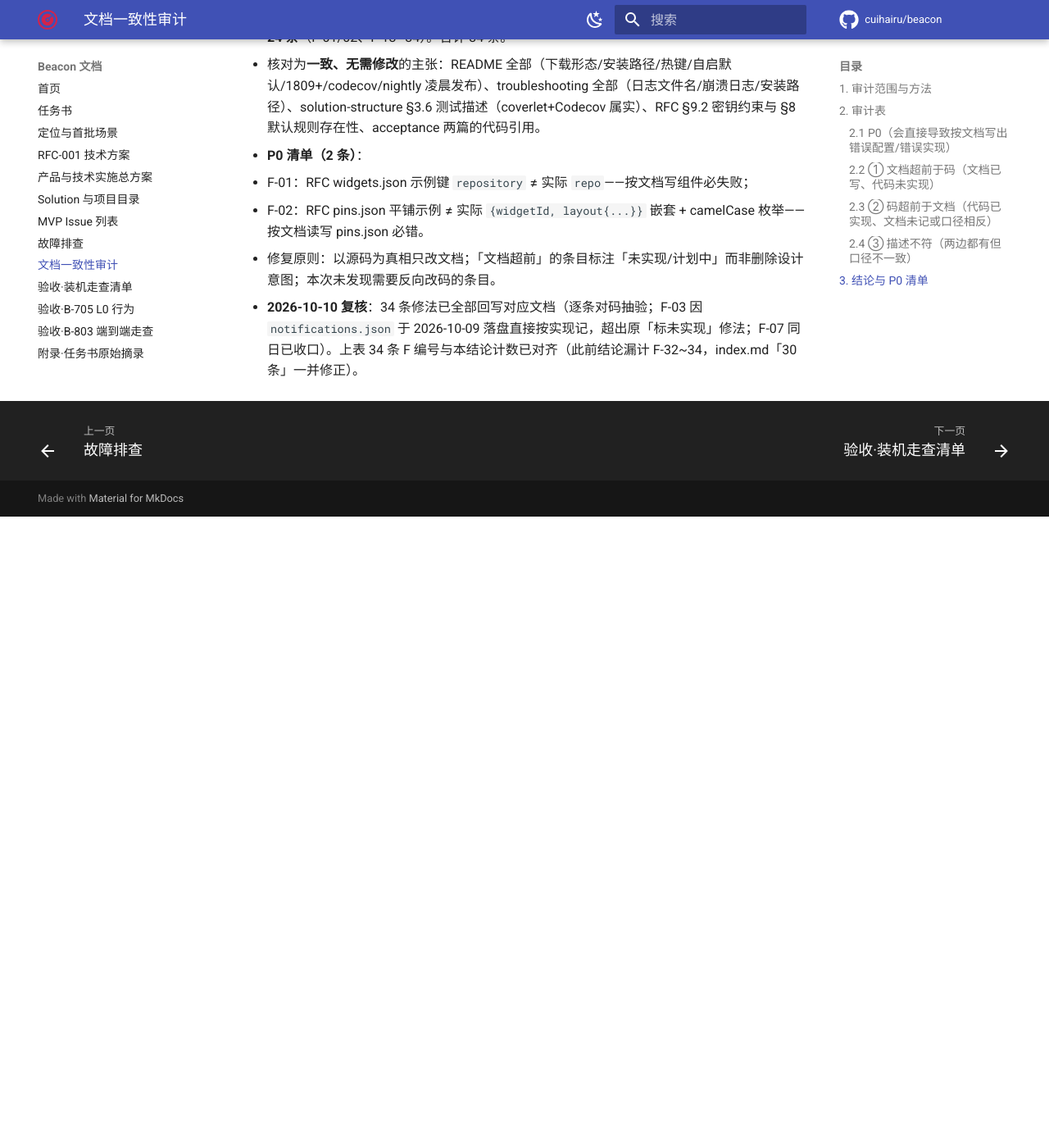
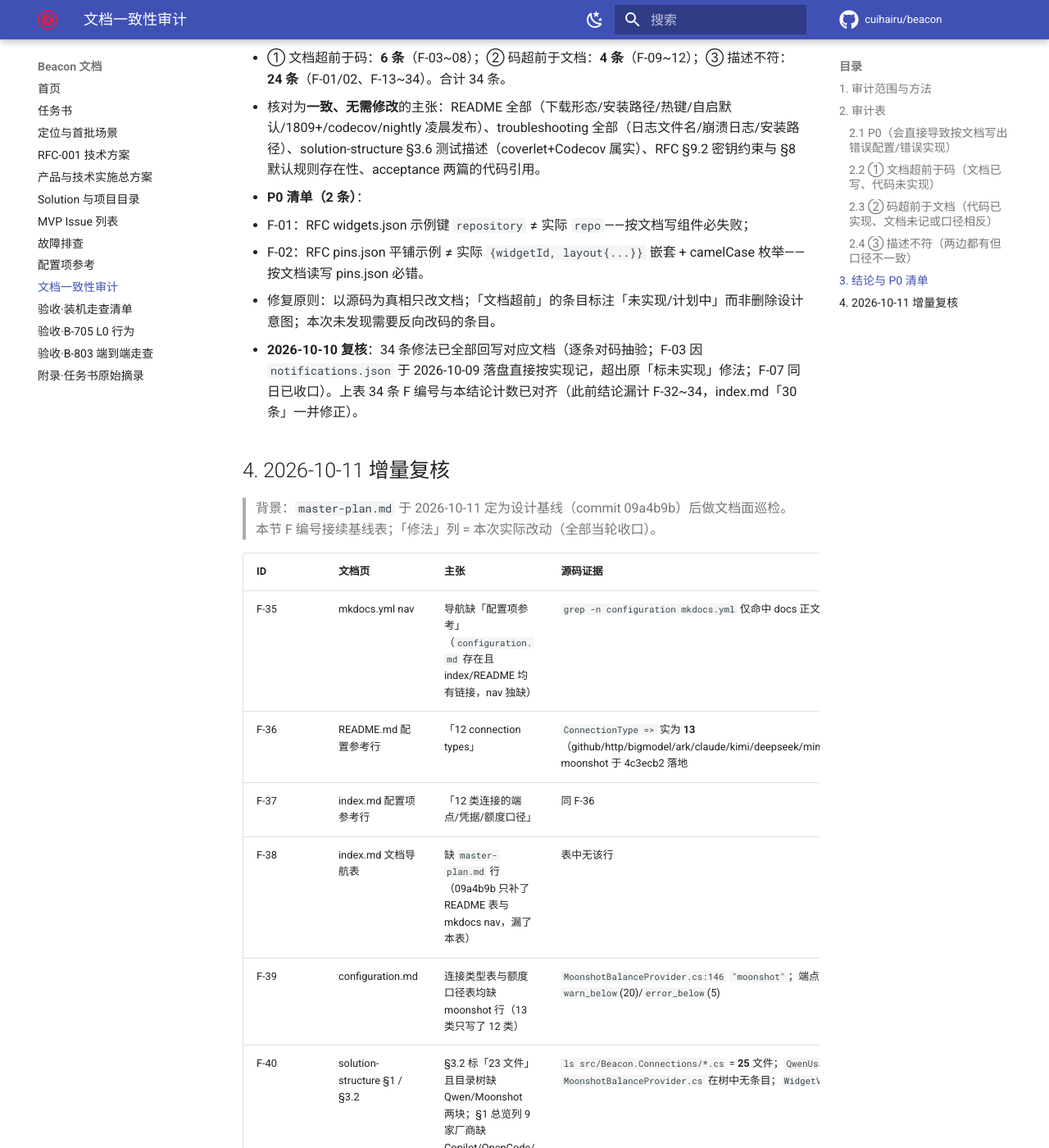
Before and after one commit to cuihairu/beacon, an MkDocs documentation site: the page built from docs/审计-文档一致性.md, in a window 1280 px wide and 1400 px high, scrolled down 5478 px. Shown: the whole window at 82% size. Built offline with MkDocs 1.6.1 and Material for MkDocs 9.7.7, drawn with Linux system fonts in a browser that asks for light colours; comment, search, counter and statistics services are not loaded; before the commit the page ends 6108 px from its top, so only the background shows below that; some of the changed text lies outside the part shown.

Commit message:
docs: fix stale counts and missing entries in doc face

```diff
--- a/docs/审计-文档一致性.md
+++ b/docs/审计-文档一致性.md
@@ -6,7 +6,7 @@
 
 ## 1. 审计范围与方法
 
-文档面共 11 个：`README.md`、`docs/{index,mission,mission-excerpt,mvp-issues,positioning,solution-structure,troubleshooting}.md`、`docs/acceptance-{B705-L0-behavior,B803-e2e-walkthrough}.md`、`docs/rfc/RFC-001-technical-design.md`，另核对 `mkdocs.yml` 导航。
+文档面共 14 个：`README.md`、`docs/{index,mission,mission-excerpt,mvp-issues,positioning,solution-structure,troubleshooting,configuration,master-plan,acceptance-checklist}.md`、`docs/acceptance-{B705-L0-behavior,B803-e2e-walkthrough}.md`、`docs/rfc/RFC-001-technical-design.md`，另核对 `mkdocs.yml` 导航。（2026-10-11 增量复核起，`configuration.md`、`master-plan.md`、`acceptance-checklist.md` 三页纳入范围；F-01~34 基线审计时它们尚未存在或未被纳入。）
 
 方法：抽可验证技术主张逐条对码取证（组件类型字符串、接口签名、配置键、文件名、包引用、窗口形态、刷新周期）；空 grep 结论先验证路径存在（如 `ls src/`）再判「不存在」。`mission-excerpt.md`（原始方案存档）与两份 acceptance（带日期的验收记录）按历史文献处理，只核对其中仍然活着的代码引用。
 
@@ -75,3 +75,22 @@
   - F-02：RFC pins.json 平铺示例 ≠ 实际 `{widgetId, layout{...}}` 嵌套 + camelCase 枚举——按文档读写 pins.json 必错。
 - 修复原则：以源码为真相只改文档；「文档超前」的条目标注「未实现/计划中」而非删除设计意图；本次未发现需要反向改码的条目。
 - **2026-10-10 复核**：34 条修法已全部回写对应文档（逐条对码抽验；F-03 因 `notifications.json` 于 2026-10-09 落盘直接按实现记，超出原「标未实现」修法；F-07 同日已收口）。上表 34 条 F 编号与本结论计数已对齐（此前结论漏计 F-32~34，index.md「30 条」一并修正）。
+
+## 4. 2026-10-11 增量复核
+
+> 背景：`master-plan.md` 于 2026-10-11 定为设计基线（commit 09a4b9b）后做文档面巡检。
+> 本节 F 编号接续基线表；「修法」列 = 本次实际改动（全部当轮收口）。
+
+| ID | 文档页 | 主张 | 源码证据 | 修法 |
+|---|---|---|---|---|
+| F-35 | mkdocs.yml nav | 导航缺「配置项参考」（`configuration.md` 存在且 index/README 均有链接，nav 独缺） | `grep -n configuration mkdocs.yml` 仅命中 docs 正文引用 | nav 于「故障排查」后补一行（已修） |
+| F-36 | README.md 配置参考行 | 「12 connection types」 | `ConnectionType =>` 实为 **13**（github/http/bigmodel/ark/claude/kimi/deepseek/mimo/codex/copilot/opencode/qwen/moonshot）；moonshot 于 4c3ecb2 落地 | 12→13（已修） |
+| F-37 | index.md 配置项参考行 | 「12 类连接的端点/凭据/额度口径」 | 同 F-36 | 12→13（已修） |
+| F-38 | index.md 文档导航表 | 缺 `master-plan.md` 行（09a4b9b 只补了 README 表与 mkdocs nav，漏了本表） | 表中无该行 | RFC 行后补一行（已修） |
+| F-39 | configuration.md | 连接类型表与额度口径表均缺 moonshot 行（13 类只写了 12 类） | `MoonshotBalanceProvider.cs:146` `"moonshot"`；端点 `api.moonshot.cn/v1/users/me/balance`；判级 `warn_below`(20)/`error_below`(5) | 两表各补一行（已修） |
+| F-40 | solution-structure §1 / §3.2 | §3.2 标「23 文件」且目录树缺 Qwen/Moonshot 两块；§1 总览列 9 家厂商缺 Copilot/OpenCode/百炼/Moonshot；WidgetValueHint 注「九家 payload 键」已不止九家 | `ls src/Beacon.Connections/*.cs` = **25** 文件；`QwenUsageProvider.cs`、`MoonshotBalanceProvider.cs` 在树中无条目；`WidgetValueHint.cs` 另接 copilot/opencode 等 | §3.2 改 25 文件 + 补两块目录条目；§1 总览补全 13 家；「九家」改「各家」（已修） |
+| F-41 | positioning §8 L0 拍板 | 数值类悬浮「**默认关**（2026-10-08 修正）……开关关=悬浮形态等效面板」 | 2026-10-11 用户令推翻（fac860c 改码 + configuration.md 同步）；`AppConfig.cs:25` `NumericFloatingEnabled = true`；positioning.md 当时漏改 | 拍板句改「默认开，2026-10-11 用户令」，删除一次性迁移表述（已修） |
+| F-42 | positioning §8 调研结论 | Moonshot 开放平台余额列「暂缓接入——端点已确认，后续按 deepseek 同构接入」 | 已落地（4c3ecb2，2026-10-10）：`MoonshotBalanceProvider.cs`，§8 无该家条目 | 调研结论划线收口；§8 补「第十一家」条目（已修） |
+
+- 本节 8 条全部为「码超前于文档 / 导航缺页 / 拍板漏同步」类，均当轮收口，无遗留。基线 34 条 + 增量 8 条 = **42 条**。
+- 复核中核实为一致的主张：index/README「43 个 MVP Issue」（`grep -c '^### B-'` = 43）、`kimi` 行与 Moonshot 开放平台两套账号的表述（configuration.md:104）、positioning「第九/第十家」序数与落地顺序自洽（OpenCode 第九、千问第十，MiMo/Codex 属前九家）。
--- a/mkdocs.yml
+++ b/mkdocs.yml
@@ -38,6 +38,7 @@
   - Solution 与项目目录: solution-structure.md
   - MVP Issue 列表: mvp-issues.md
   - 故障排查: troubleshooting.md
+  - 配置项参考: configuration.md
   - 文档一致性审计: 审计-文档一致性.md
   - 验收·装机走查清单: acceptance-checklist.md
   - 验收·B-705 L0 行为: acceptance-B705-L0-behavior.md
```
Also changed, not shown: README.md (+1 -1 lines), docs/configuration.md (+2 -0 lines), docs/index.md (+3 -2 lines), docs/positioning.md (+9 -5 lines), docs/solution-structure.md (+9 -5 lines).
